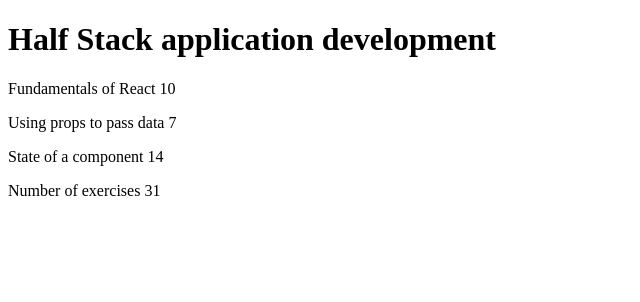
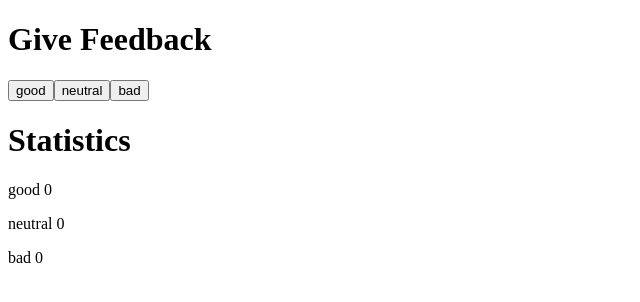
Before and after one commit to phreakphreak-zz/fullstackopen-exercises-part1, a React (Create React App) app: page / in a window 1280 px wide. Shown: the top 302 px of the page, without its empty margins (0-640 px from the left). Built offline with nearby package versions, Linux system fonts and the light colour scheme.

Commit message:
exercises 1.6

```diff
--- /dev/null
+++ b/src/App.js
@@ -0,0 +1,75 @@
+import React, { useState } from "react";
+
+const Button = ({ type }) => {
+  const { handleClick, text } = type;
+  return <button onClick={handleClick}>{text}</button>;
+};
+const Buttons = ({ feedback }) => {
+  const [good, neutral, bad] = feedback.statesFeedback;
+  return (
+    <div>
+      <Button type={good} />
+      <Button type={neutral} />
+      <Button type={bad} />
+    </div>
+  );
+};
+
+const Statistic = ({ type }) => {
+  const { text, value } = type;
+  return (
+    <p>
+      {text} {value}
+    </p>
+  );
+};
+const Statistics = ({ feedback }) => {
+  const [good, neutral, bad] = feedback.statesFeedback;
+  return (
+    <div>
+      <h1>{feedback.titleStatistics}</h1>
+      <Statistic type={good} />
+      <Statistic type={neutral} />
+      <Statistic type={bad} />
+    </div>
+  );
+};
+
+const Header = ({ feedback }) => <h1>{feedback.titleHeader}</h1>;
+
+const App = () => {
+  const [good, setGood] = useState(0);
+  const [neutral, setNeutral] = useState(0);
+  const [bad, setBad] = useState(0);
+  const feedback = {
+    titleHeader: "Give Feedback",
+    titleStatistics: "Statistics",
+    statesFeedback: [
+      {
+        text: "good",
+        value: good,
+        handleClick: () => setGood(good + 1),
+      },
+      {
+        text: "neutral",
+        value: neutral,
+        handleClick: () => setNeutral(neutral + 1),
+      },
+      {
+        text: "bad",
+        value: bad,
+        handleClick: () => setBad(bad + 1),
+      },
+    ],
+  };
+
+  return (
+    <div>
+      <Header feedback={feedback} />
+      <Buttons feedback={feedback} />
+      <Statistics feedback={feedback} />
+    </div>
+  );
+};
+
+export default App;
--- a/src/index.js
+++ b/src/index.js
@@ -1,64 +1,4 @@
-import React from "react";
 import ReactDOM from "react-dom";
-
-const Header = (props) => {
-  const { name } = props.course;
-  return <h1>{name}</h1>;
-};
-const Part = (props) => {
-  const { name, exercises } = props.part;
-  return (
-    <p>
-      {name} {exercises}
-    </p>
-  );
-};
-
-const Content = (props) => {
-  const [part1, part2, part3] = props.course.parts;
-  return (
-    <div>
-      <Part part={part1} />
-      <Part part={part2} />
-      <Part part={part3} />
-    </div>
-  );
-};
-const Total = (props) => {
-  const [part1, part2, part3] = props.course.parts;
-  return (
-    <p>
-      Number of exercises {part1.exercises + part2.exercises + part3.exercises}
-    </p>
-  );
-};
-
-const App = () => {
-  const course = {
-    name: "Half Stack application development",
-    parts: [
-      {
-        name: "Fundamentals of React",
-        exercises: 10,
-      },
-      {
-        name: "Using props to pass data",
-        exercises: 7,
-      },
-      {
-        name: "State of a component",
-        exercises: 14,
-      },
-    ],
-  };
-
-  return (
-    <div>
-      <Header course={course} />
-      <Content course={course} />
-      <Total course={course} />
-    </div>
-  );
-};
+import App from "./App";
 
 ReactDOM.render(<App />, document.getElementById("root"));
```
